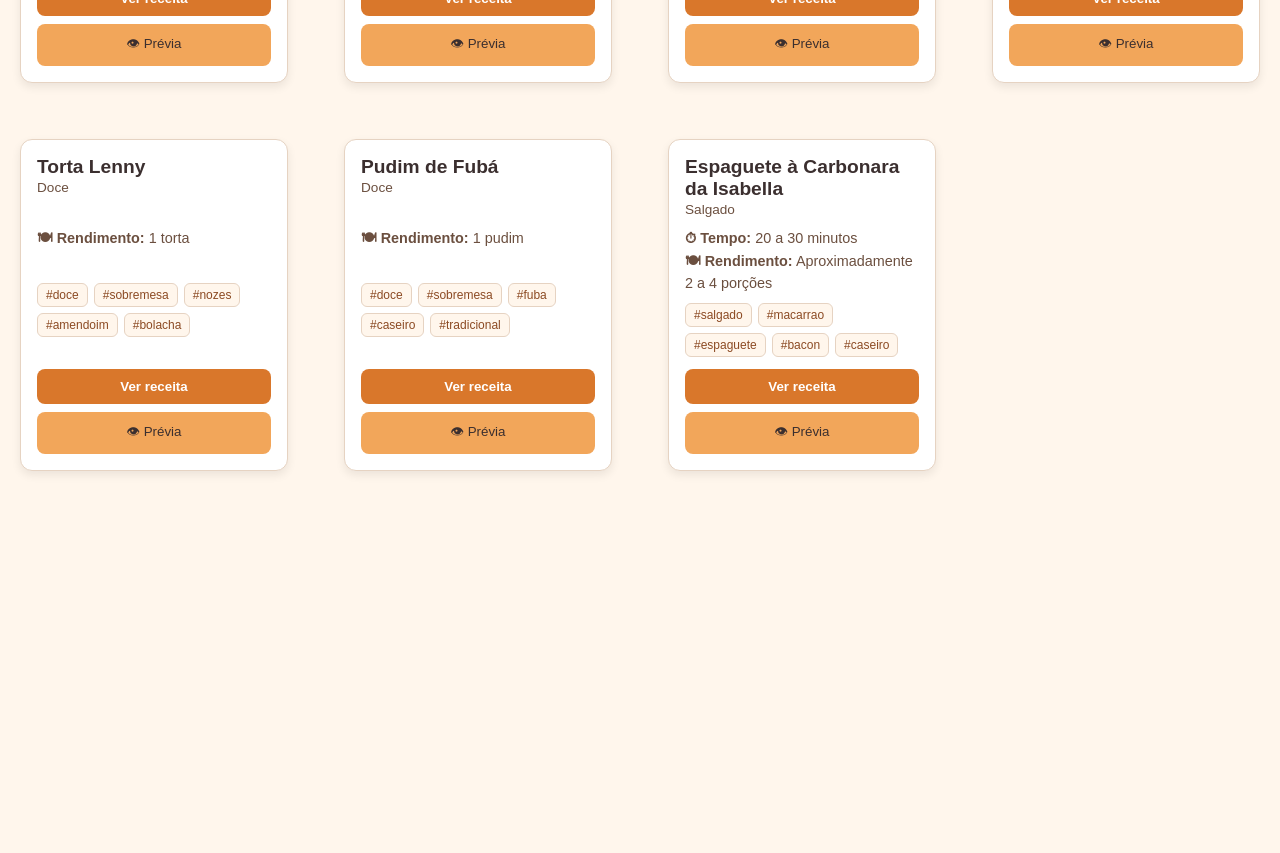
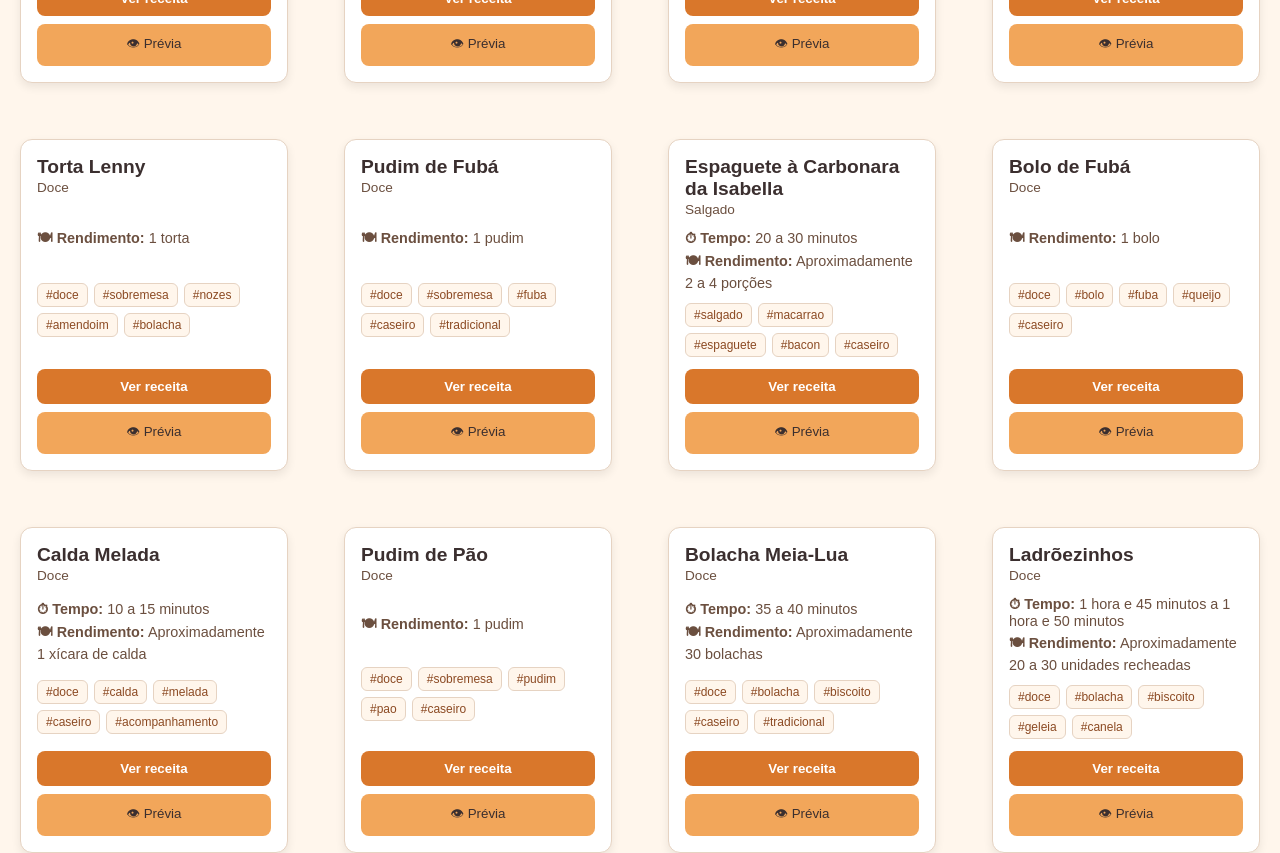
Before and after one commit to YasminVenceslau/ReceitasM, a React (Vite) app: page / in a window 1280 px wide. Shown: the part 3960-4813 px from the top of the page. Before the commit the page ends 4451 px from the top, so only its background shows below. Built offline with nearby package versions, Linux system fonts and the light colour scheme.

Commit message:
Update receitas.ts

```diff
--- a/src/data/receitas.ts
+++ b/src/data/receitas.ts
@@ -2909,8 +2909,377 @@ export const receitas = [
     ]
   }
 },
-
-
+// === Receita 48: Bolo de Fubá ===
+{
+  id: 48,
+  nome: "Bolo de Fubá",
+  categoria: "Doce",
+  tags: [
+    "#doce", // 🔹 TAG OBRIGATÓRIA
+    "#bolo",
+    "#fuba",
+    "#queijo",
+    "#caseiro"
+  ],
+
+  forma: "Forma untada",
+
+  rendimento: "1 bolo",
+
+  porções: {
+    pessoas: "",
+    unidades: ""
+  },
+
+  tempo_preparo: {
+    preparo: "",
+    forno: "",
+    descanso: "Até esfriar",
+    total: ""
+  },
+
+  ingredientes: {
+    massa: [
+      "1 xícara de leite",
+      "6 xícaras de fubá",
+      "2 xícaras de farinha de trigo",
+      "2 xícaras de açúcar",
+      "2 xícaras de queijo ralado",
+      "2 ovos",
+      "1 pitada de canela",
+      "Cravo a gosto",
+      "1 colher e meia de fermento em pó (Pó Royal)"
+    ],
+    finalizacao: [
+      "Canela em pó para polvilhar",
+      "Calda melada para servir"
+    ]
+  },
+
+  modo_preparo: {
+    massa: [
+      "Coloque os ingredientes em uma tigela, exceto o leite e o fermento.",
+      "Adicione o leite aos poucos, misturando até obter uma massa homogênea.",
+      "Acrescente o fermento em pó por último e misture delicadamente."
+    ],
+    montagem: [
+      "Despeje a massa em uma forma untada.",
+      "Polvilhe canela por cima."
+    ],
+    forno: [
+      "Leve ao forno preaquecido e asse até o bolo ficar dourado e assado por dentro."
+    ],
+    finalizacao: [
+      "Deixe esfriar.",
+      "Sirva gelado, acompanhado de calda melada."
+    ]
+  }
+},
+// === Receita 49: Calda Melada ===
+{
+  id: 49,
+  nome: "Calda Melada",
+  categoria: "Doce",
+  tags: [
+    "#doce", // 🔹 TAG OBRIGATÓRIA
+    "#calda",
+    "#melada",
+    "#caseiro",
+    "#acompanhamento"
+  ],
+
+  forma: "Panela",
+
+  rendimento: "Aproximadamente 1 xícara de calda",
+
+  porções: {
+    pessoas: "",
+    unidades: "1 xícara"
+  },
+
+  tempo_preparo: {
+    preparo: "5 minutos",
+    forno: "Não precisa ir ao forno",
+    descanso: "Não precisa",
+    total: "10 a 15 minutos"
+  },
+
+  ingredientes: {
+    calda: [
+      "1 xícara de açúcar",
+      "1/2 xícara de água"
+    ]
+  },
+
+  modo_preparo: {
+    calda: [
+      "Coloque o açúcar em uma panela.",
+      "Leve ao fogo baixo até derreter e adquirir uma cor dourada.",
+      "Adicione a água cuidadosamente, pois a mistura pode espirrar.",
+      "Mexa até dissolver os torrões de açúcar.",
+      "Deixe ferver até obter uma calda levemente espessa.",
+      "Retire do fogo e deixe amornar antes de servir."
+    ],
+    finalizacao: [
+      "Sirva sobre o bolo de fubá ou outra sobremesa de sua preferência."
+    ]
+  }
+},
+// === Receita 50: Pudim de Pão ===
+{
+  id: 50,
+  nome: "Pudim de Pão",
+  categoria: "Doce",
+  tags: [
+    "#doce", // 🔹 TAG OBRIGATÓRIA
+    "#sobremesa",
+    "#pudim",
+    "#pao",
+    "#caseiro"
+  ],
+
+  forma: "Forma untada",
+
+  rendimento: "1 pudim",
+
+  porções: {
+    pessoas: "",
+    unidades: ""
+  },
+
+  tempo_preparo: {
+    preparo: "",
+    forno: "",
+    descanso: "Até esfriar",
+    total: ""
+  },
+
+  ingredientes: {
+    massa: [
+      "2 colheres de sopa de margarina",
+      "8 pães",
+      "1 litro de leite",
+      "1 lata de leite condensado",
+      "1 pacote de coco ralado",
+      "4 ovos",
+      "1 colher de sopa de fermento em pó (Pó Royal)"
+    ],
+    finalizacao: [
+      "Leite condensado para colocar por cima, a gosto"
+    ]
+  },
+
+  modo_preparo: {
+    massa: [
+      "Corte os pães em pedaços e coloque-os de molho no leite até quase desmancharem.",
+      "Acrescente a margarina e o leite condensado.",
+      "Misture bem os ingredientes.",
+      "Separe as claras das gemas.",
+      "Bata os ovos e adicione-os aos poucos à mistura, mexendo bem.",
+      "Acrescente o fermento em pó e misture delicadamente."
+    ],
+    montagem: [
+      "Unte uma forma.",
+      "Despeje a mistura na forma.",
+      "Distribua o coco ralado por cima."
+    ],
+    forno: [
+      "Leve ao forno preaquecido e asse até dourar e ficar firme."
+    ],
+    finalizacao: [
+      "Retire do forno e deixe esfriar.",
+      "Despeje leite condensado por cima antes de servir."
+    ]
+  }
+},
+// === Receita 51: Bolacha Meia-Lua ===
+{
+  id: 51,
+  nome: "Bolacha Meia-Lua",
+  categoria: "Doce",
+  tags: [
+    "#doce", // 🔹 TAG OBRIGATÓRIA
+    "#bolacha",
+    "#biscoito",
+    "#caseiro",
+    "#tradicional"
+  ],
+
+  forma: "Assadeira",
+
+  rendimento: "Aproximadamente 30 bolachas",
+
+  porções: {
+    pessoas: "",
+    unidades: "Aproximadamente 30 bolachas"
+  },
+
+  tempo_preparo: {
+    preparo: "20 minutos",
+    forno: "15 a 20 minutos",
+    descanso: "Não informado",
+    total: "35 a 40 minutos"
+  },
+
+  ingredientes: {
+    massa: [
+      "100 g de açúcar",
+      "200 g de manteiga",
+      "300 g de farinha de trigo"
+    ]
+  },
+
+  modo_preparo: {
+    massa: [
+      "Coloque o açúcar, a manteiga e a farinha de trigo em uma tigela.",
+      "Misture os ingredientes até formar uma massa homogênea.",
+      "Modele pequenas porções de massa em formato de meia-lua."
+    ],
+    montagem: [
+      "Disponha as bolachas em uma assadeira, deixando espaço entre elas."
+    ],
+    forno: [
+      "Leve ao forno preaquecido a 180 °C.",
+      "Asse até as bolachas ficarem levemente douradas."
+    ],
+    finalizacao: [
+      "Retire do forno e deixe esfriar antes de servir."
+    ]
+  }
+},
+// === Receita 52: Ladrõezinhos ===
+{
+  id: 52,
+  nome: "Ladrõezinhos",
+  categoria: "Doce",
+  tags: [
+    "#doce", // 🔹 TAG OBRIGATÓRIA
+    "#bolacha",
+    "#biscoito",
+    "#geleia",
+    "#canela"
+  ],
+
+  forma: "Assadeira",
+
+  rendimento: "Aproximadamente 20 a 30 unidades recheadas",
+
+  porções: {
+    pessoas: "",
+    unidades: "Aproximadamente 20 a 30 unidades recheadas"
+  },
+
+  tempo_preparo: {
+    preparo: "30 minutos",
+    forno: "15 a 20 minutos",
+    descanso: "1 hora na geladeira",
+    total: "1 hora e 45 minutos a 1 hora e 50 minutos"
+  },
+
+  ingredientes: {
+    massa: [
+      "100 g de açúcar",
+      "250 g de manteiga",
+      "350 g de farinha de trigo",
+      "1 gema",
+      "3 pitadas de canela em pó",
+      "1 clara para pincelar"
+    ],
+    recheio: [
+      "Geleia de sua preferência"
+    ]
+  },
+
+  modo_preparo: {
+    massa: [
+      "Misture o açúcar, a manteiga, a farinha de trigo, a gema e a canela até formar uma massa homogênea.",
+      "Cubra a massa e deixe descansar na geladeira por 1 hora.",
+      "Abra a massa com um rolo até obter uma espessura uniforme.",
+      "Corte a massa em círculos."
+    ],
+    montagem: [
+      "Disponha os círculos em uma assadeira.",
+      "Pincele a clara sobre a superfície dos biscoitos."
+    ],
+    forno: [
+      "Leve ao forno preaquecido a 180 °C.",
+      "Asse até ficarem levemente dourados."
+    ],
+    finalizacao: [
+      "Deixe os biscoitos esfriarem.",
+      "Espalhe geleia em um dos lados de cada biscoito.",
+      "Una dois biscoitos com a geleia no meio, formando os ladrõezinhos."
+    ]
+  }
+},
+// === Receita 53: Bolinhos de Manteiga ===
+{
+  id: 53,
+  nome: "Bolinhos de Manteiga",
+  categoria: "Doce",
+  tags: [
+    "#doce", // 🔹 TAG OBRIGATÓRIA
+    "#bolacha",
+    "#biscoito",
+    "#manteiga",
+    "#limao"
+  ],
+
+  forma: "Assadeira",
+
+  rendimento: "Aproximadamente 30 a 40 unidades",
+
+  porções: {
+    pessoas: "",
+    unidades: "Aproximadamente 30 a 40 bolinhos"
+  },
+
+  tempo_preparo: {
+    preparo: "30 minutos",
+    forno: "15 a 20 minutos",
+    descanso: "1 hora na geladeira",
+    total: "1 hora e 45 minutos a 1 hora e 50 minutos"
+  },
+
+  ingredientes: {
+    massa: [
+      "375 g de manteiga",
+      "250 g de açúcar",
+      "500 g de farinha de trigo",
+      "2 gemas",
+      "Raspas da casca de 1 limão"
+    ],
+    finalizacao: [
+      "Clara de ovo para pincelar",
+      "Streusel para colocar sobre os biscoitos"
+    ],
+    streusel: [
+      "Farinha de trigo reservada da quantidade total da receita",
+      "Açúcar e manteiga, se necessário para preparar o streusel"
+    ]
+  },
+
+  modo_preparo: {
+    massa: [
+      "Misture a manteiga, o açúcar, a farinha de trigo, as gemas e as raspas de limão.",
+      "Trabalhe a massa até ficar fina, macia e homogênea.",
+      "Cubra e deixe descansar na geladeira por 1 hora.",
+      "Abra a massa com um rolo e corte no formato desejado."
+    ],
+    montagem: [
+      "Disponha os biscoitos em uma assadeira.",
+      "Pincele clara de ovo sobre cada biscoito para ajudar a dourar.",
+      "Prepare o streusel e distribua sobre cada biscoito."
+    ],
+    forno: [
+      "Leve ao forno brando preaquecido.",
+      "Asse até os biscoitos ficarem levemente dourados."
+    ],
+    finalizacao: [
+      "Retire do forno e deixe esfriar antes de servir."
+    ]
+  }
+},
 
 
 
```
